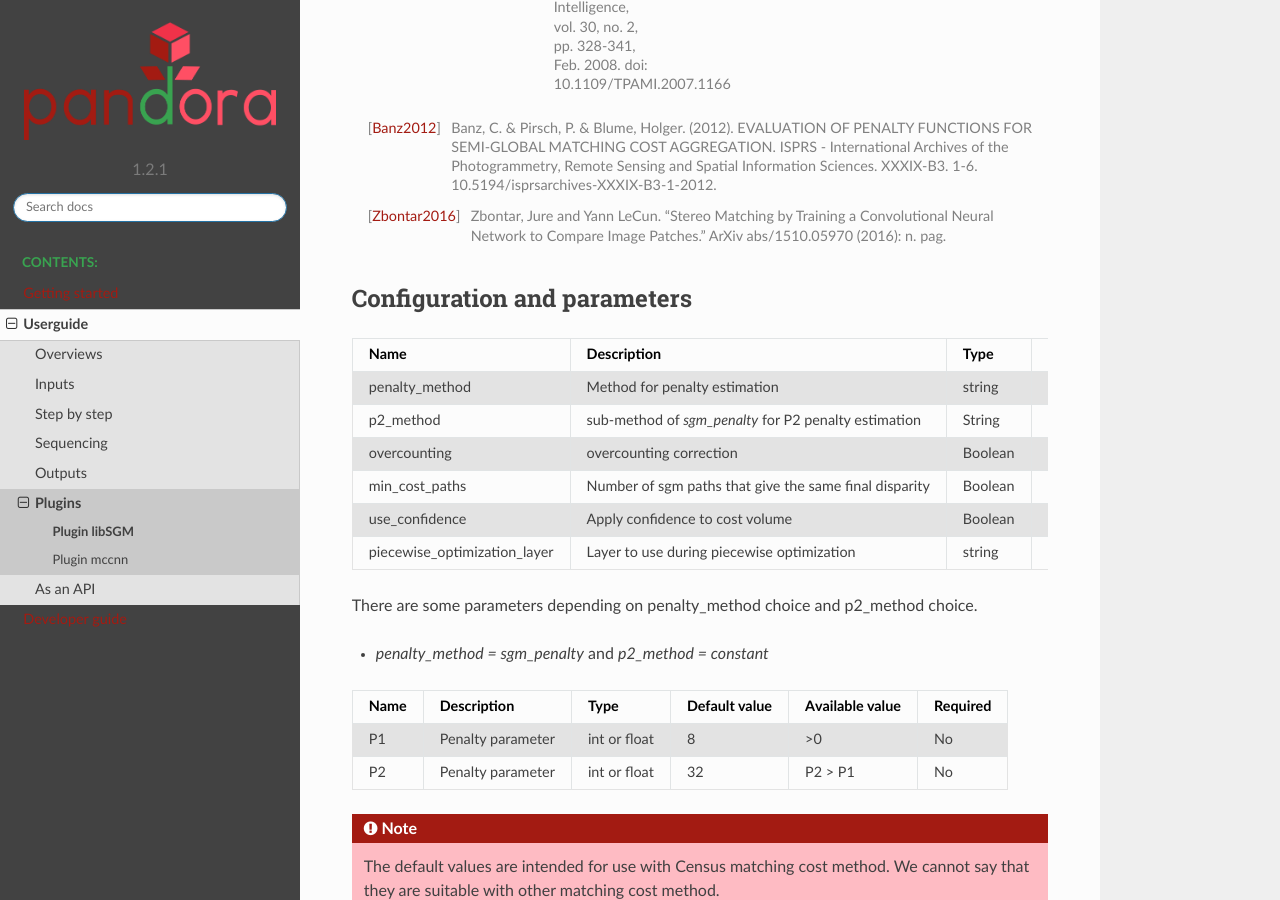
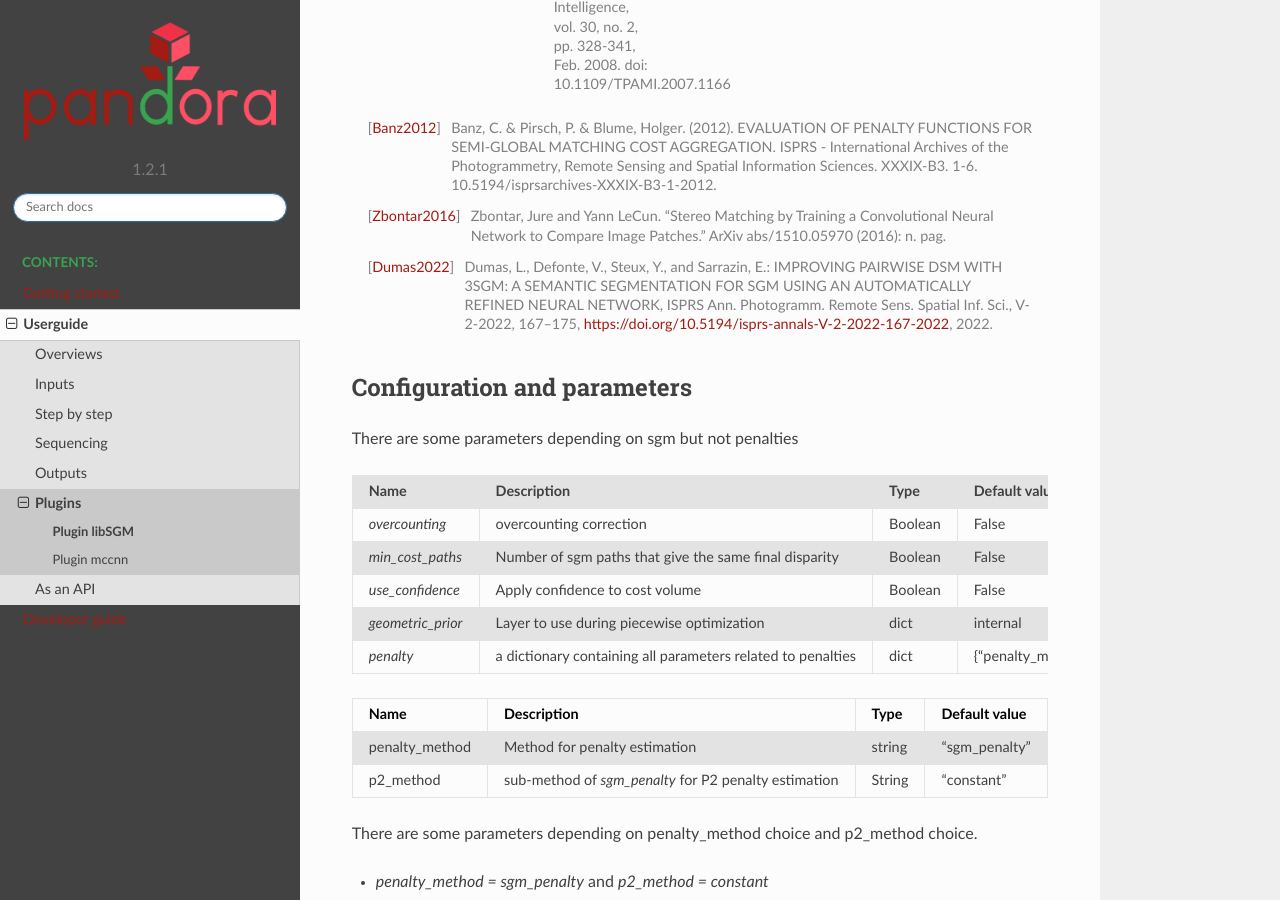
Before and after one commit to CNES/Pandora, a Sphinx documentation site: the page built from docs/source/userguide/plugins/plugin_libsgm.rst, in a window 1280 px wide and 900 px high, scrolled down 2385 px. Built offline with Sphinx 7.4.7 and the Read the Docs theme 2.0.0, drawn with Linux system fonts in a browser that asks for light colours; formulas are drawn with MathJax 3; pages that are not in the unit, such as notebooks, are missing from menus; some of the changed text lies outside the part shown.

Commit message:
doc: add 3sgm

```diff
--- a/docs/source/userguide/plugins/plugin_libsgm.rst
+++ b/docs/source/userguide/plugins/plugin_libsgm.rst
@@ -45,7 +45,7 @@ The user must have computed ambiguity confidence previously in the pipeline. If
 
 **Piecewise Optimization**
 
-The user can activate the piecewise optimization by choosing the layer *piecewise_optimization_layer* to use as segments for piecewise optimization.
+Method defined by [Dumas2022]_. The user can activate the piecewise optimization by choosing the layer *piecewise_optimization_layer* to use as segments for piecewise optimization.
 For each segment, optimization will only be applied inside this segment.
 
 The user can use the `classif` or `segm` layer respectively corresponding to the `left_classif` and `left_segm` (`right_classif` and `right_segm` for right image) specified in the input configuration.
@@ -55,7 +55,6 @@ The input segmentation or classification .tif file must be the same format as th
     - The value of a class or a segment must be different to the values of surrounding classes or segments.
     - The data must be dense : for example if the user wants to perform a piecewise optimization with only one small segment, the data must be composed of two different values.
 
-
 The following diagram explains the concept:
 
     .. image:: ../../Images/piecewise_optimization_segments.png
@@ -63,11 +62,24 @@ The following diagram explains the concept:
 .. [Hirschmuller2008] H. Hirschmuller, "Stereo Processing by Semiglobal Matching and Mutual Information," in IEEE Transactions on Pattern Analysis and Machine Intelligence, vol. 30, no. 2, pp. 328-341, Feb. 2008. doi: 10.1109/TPAMI.2007.1166
 .. [Banz2012] Banz, C. & Pirsch, P. & Blume, Holger. (2012). EVALUATION OF PENALTY FUNCTIONS FOR SEMI-GLOBAL MATCHING COST AGGREGATION. ISPRS - International Archives of the Photogrammetry, Remote Sensing and Spatial Information Sciences. XXXIX-B3. 1-6. 10.5194/isprsarchives-XXXIX-B3-1-2012.
 .. [Zbontar2016] Zbontar, Jure and Yann LeCun. “Stereo Matching by Training a Convolutional Neural Network to Compare Image Patches.” ArXiv abs/1510.05970 (2016): n. pag.
+.. [Dumas2022] Dumas, L., Defonte, V., Steux, Y., and Sarrazin, E.: IMPROVING PAIRWISE DSM WITH 3SGM: A SEMANTIC SEGMENTATION FOR SGM USING AN AUTOMATICALLY REFINED NEURAL NETWORK, ISPRS Ann. Photogramm. Remote Sens. Spatial Inf. Sci., V-2-2022, 167–175, https://doi.org/10.5194/isprs-annals-V-2-2022-167-2022, 2022.
 
 .. _plugin_libsgm_conf:
 
 Configuration and parameters
 ****************************
+
+There are some parameters depending on sgm but not penalties
+
+.. csv-table::
+
+    **Name**,**Description**,**Type**,**Default value**,**Available value**,**Required**
+    *overcounting*,overcounting correction,Boolean,False,True False,No
+    *min_cost_paths*,Number of sgm paths that give the same final disparity,Boolean,False,True False,No
+    *use_confidence*, Apply confidence to cost volume, Boolean, False, True False, No
+    *geometric_prior*, Layer to use during piecewise optimization, dict, "internal", \"internal" "classif" or "segm", No
+    *penalty*, a dictionary containing all parameters related to penalties, dict, {"penalty_method": "sgm_penalty" "P1": 4 "P2": 20}, *cf. following tables*,No
+
 
 +------------------------------+---------------------------------------------------------+--------+---------------+----------------------------------------------------------------+------------------------------------------------------+
 | Name                         | Description                                             | Type   | Default value | Available value                                                | Required                                             |
@@ -75,14 +87,6 @@ Configuration and parameters
 | penalty_method               | Method for penalty estimation                           | string | "sgm_penalty" | "sgm_penalty", "mc_cnn_fast_penalty"                           | No                                                   |
 +------------------------------+---------------------------------------------------------+--------+---------------+----------------------------------------------------------------+------------------------------------------------------+
 | p2_method                    | sub-method of *sgm_penalty* for P2 penalty estimation   | String | "constant"    | "constant" , "negativeGradient", "inverseGradient"             | No. Only available if *penalty_method = sgm_penalty* |
-+------------------------------+---------------------------------------------------------+--------+---------------+----------------------------------------------------------------+------------------------------------------------------+
-| overcounting                 | overcounting correction                                 | Boolean| False         | True, False                                                    | No                                                   |
-+------------------------------+---------------------------------------------------------+--------+---------------+----------------------------------------------------------------+------------------------------------------------------+
-| min_cost_paths               | Number of sgm paths that give the same final disparity  | Boolean| False         | True, False                                                    | No                                                   |
-+------------------------------+---------------------------------------------------------+--------+---------------+----------------------------------------------------------------+------------------------------------------------------+
-| use_confidence               | Apply confidence to cost volume                         | Boolean| False         | True, False                                                    | No                                                   |
-+------------------------------+---------------------------------------------------------+--------+---------------+----------------------------------------------------------------+------------------------------------------------------+
-| piecewise_optimization_layer | Layer to use during piecewise optimization              | string | "None"        | "None", "classif", "segm"                                      | No                                                   |
 +------------------------------+---------------------------------------------------------+--------+---------------+----------------------------------------------------------------+------------------------------------------------------+
 
 There are some parameters depending on penalty_method choice and p2_method choice.
@@ -161,9 +165,11 @@ There are some parameters depending on penalty_method choice and p2_method choic
             ...
             "optimization": {
                 "optimization_method": "sgm",
-                "penalty_method": "sgm_penalty",
-                "P1": 4,
-                "P2": 20
+                "penalty": {
+                    "penalty_method": "sgm_penalty",
+                    "P1": 4,
+                    "P2": 20
+                }
             }
             ...
         }
```
Also changed, not shown: docs/source/userguide/step_by_step/optimization.rst (+4 -8 lines).
